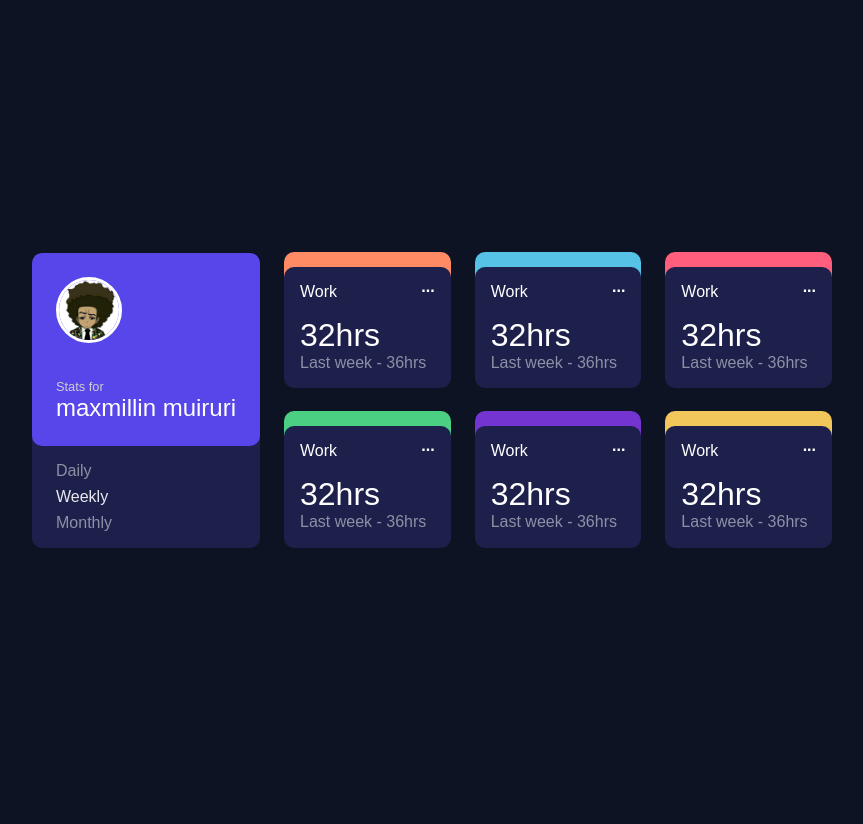
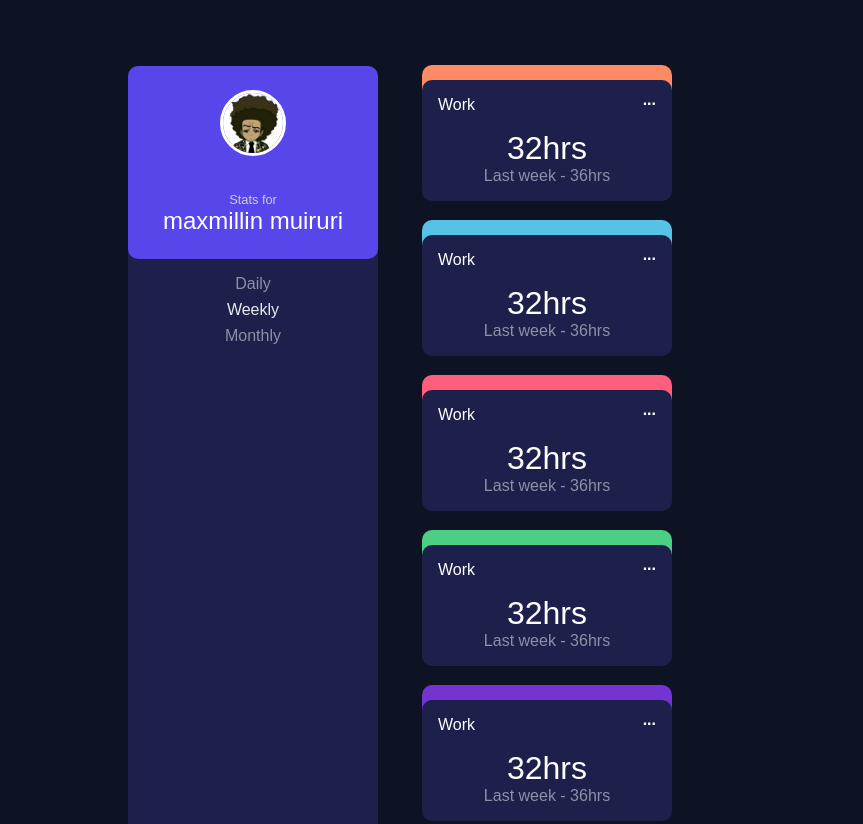
Before and after one commit to Maxmillian-Muiruri/time-tracking-dashboard-main, a plain HTML site: page index.html in a window 1280 px wide. Shown: the top 824 px of the page, without its empty margins (208-1071 px from the left). Before the commit the page ends 800 px from the top, so only its background shows below. Drawn offline with Linux system fonts and the light colour scheme.

Commit message:
last commit

```diff
--- a/index.css
+++ b/index.css
@@ -1,4 +1,4 @@
-:root{
+/* :root{
     --background-color: #0d1323;
     --background-light: #1d204b;
     --color-blue: #5746ea;
@@ -150,4 +150,4 @@ body{
     .tracks{
         margin-left: 0;
     }
-}
+} */
--- a/index.html
+++ b/index.html
@@ -1,23 +1,34 @@
 <!DOCTYPE html>
 <html lang="en">
   <head>
-  <meta charset="UTF-8">
-  <meta name="viewport" content="width=device-width, initial-scale=1.0"> <!-- displays site properly based on user's device -->
+    <meta charset="UTF-8" />
+    <meta name="viewport" content="width=device-width, initial-scale=1.0" />
+    <!-- displays site properly based on user's device -->
 
-  <link rel="icon" type="image/png" sizes="32x32" href="./images/favicon-32x32.png">
+    <link
+      rel="icon"
+      type="image/png"
+      sizes="32x32"
+      href="./images/favicon-32x32.png"
+    />
 
     <title>Time tracking dashboard</title>
-<link rel="stylesheet" href="index.css">
+    <link rel="stylesheet" href="style.css" />
     <style>
-    .attribution { font-size: 11px; text-align: center; }
-    .attribution a { color: hsl(228, 45%, 44%); }
+      .attribution {
+        font-size: 11px;
+        text-align: center;
+      }
+      .attribution a {
+        color: hsl(228, 45%, 44%);
+      }
     </style>
   </head>
   <body>
     <div class="container">
       <div class="sidebar">
         <div class="profile">
-            <img src="images/unnamed.jpg" alt="">
+          <img src="images/unnamed.jpg" alt="" />
           <p class="stats-text">Stats for</p>
           <p class="name">maxmillin muiruri</p>
         </div>
@@ -77,7 +88,6 @@
           <p class="previous">Last week - 36hrs</p>
         </div>
       </div>
-
     </div>
   </body>
 </html>
--- /dev/null
+++ b/style.css
@@ -0,0 +1,189 @@
+:root {
+  --background-color: #0d1323;
+  --background-light: #1d204b;
+  --color-blue: #5746ea;
+
+  --color-orange: #ff8b64;
+  --color-light-blue: #56c2e6;
+  --color-red: #ff5e7d;
+  --color-green: #4bcf83;
+  --color-purple: #7434d1;
+  --color-yellow: #f1c75b;
+}
+
+* {
+  margin: 0;
+  padding: 0;
+}
+html,
+body {
+  min-height: 100vh;
+}
+body {
+  width: 100vh;
+  background-color: #0d1323;
+  display: grid;
+  text-align: center;
+  color: white;
+  place-items: center;
+  min-height: 100vh;
+  padding: 1rem;
+  font-family: Arial, Helvetica, sans-serif;
+}
+.container {
+  display: grid;
+  justify-items: auto;
+  justify-content: space-between;
+  gap: clamp(1rem, 3vw, 2rem);
+  width: 100%;
+  max-width: 800px;
+  margin: 50px 35rem 50px 28rem;
+  grid-template-columns: repeat(3, minmax(150px, 1fr));
+}
+.sidebar {
+  background-color: var(--background-light);
+  border-radius: 10px;
+}
+
+.tracks {
+  margin: auto 50%;
+  flex-grow: 1;
+  margin-left: 1.5em;
+  display: grid;
+  grid-template-columns: repeat(3, minmax(150px, 1fr));
+  grid-gap: 1.5em;
+}
+.profile {
+  background-color: var(--color-blue);
+  padding: 1.5em;
+  border-radius: 10px;
+}
+.profile img {
+  height: 60px;
+  width: 60px;
+  border-radius: 50%;
+  border: 3px solid #fff;
+  margin-bottom: 2em;
+}
+.stats-text {
+  font-size: 0.8em;
+  color: #cecece;
+}
+.name {
+  font-size: 1.5em;
+  color: #fff;
+}
+.times {
+  padding: 1em 1.5em;
+  color: rgba(255, 255, 255, 0.5);
+}
+
+.times p.active {
+  color: rgba(255, 255, 255, 0.9);
+  margin: 0.5em 0;
+}
+.track-item {
+  background-color: #fff;
+  border-radius: 10px;
+  background-color: var(--background-light);
+  color: #fff;
+  padding: 1em;
+  position: relative;
+  margin-top: 14px;
+}
+.track-item .nav {
+  display: flex;
+  justify-content: space-between;
+}
+.track-item .nav span:nth-child(2) {
+  margin-top: -0.3em;
+  font-weight: bolder;
+}
+
+.track-item .time {
+  font-size: 2em;
+  margin-top: 0.5em;
+}
+.track-item .previous {
+  color: rgba(255, 255, 255, 0.5);
+}
+.track-item::after {
+  content: "";
+  height: 100%;
+  width: 100%;
+  display: block;
+  position: absolute;
+  top: -15px;
+  left: 0;
+  z-index: -1;
+  border-radius: 10px;
+  transition: top 0.3s;
+}
+.track-item:hover::after {
+  top: -30px;
+}
+
+.track-item:nth-child(1)::after {
+  background-color: var(--color-orange);
+}
+.track-item:nth-child(2)::after {
+  background-color: var(--color-light-blue);
+}
+.track-item:nth-child(3)::after {
+  background-color: var(--color-red);
+}
+.track-item:nth-child(4)::after {
+  background-color: var(--color-green);
+}
+.track-item:nth-child(5)::after {
+  background-color: var(--color-purple);
+}
+.track-item:nth-child(6)::after {
+  background-color: var(--color-yellow);
+}
+
+.container {
+  display: grid;
+  grid-template-columns: 250px 1fr; /* Sidebar takes 250px, tracks take the remaining space */
+  gap: 20px; /* Gap between grid items */
+}
+
+.sidebar {
+  /* Styles for the sidebar */
+  background-color: var(--background-light);
+  border-radius: 10px;
+}
+
+.tracks {
+  /* Styles for the tracks section */
+  display: grid;
+  grid-template-columns: repeat(
+    auto-fill,
+    minmax(250px, 1fr)
+  ); /* Responsive grid for track items */
+  gap: 20px; /* Gap between track items */
+}
+
+.track-item {
+  /* Styles for individual track items */
+  background-color: #fff;
+  border-radius: 10px;
+  background-color: var(--background-light);
+  color: #fff;
+  padding: 1em;
+  position: relative;
+  margin-top: 14px;
+}
+
+/* Media query for screens smaller than 768px */
+@media (max-width: 680px) {
+  .container {
+    grid-template-columns: 1fr; /* Change to single column layout for smaller screens */
+  }
+  .sidebar {
+    margin-bottom: 1.5em;
+  }
+  .tracks {
+    margin-left: 0;
+  }
+}
```
Lines whose indentation alone changed are shown as unchanged.
